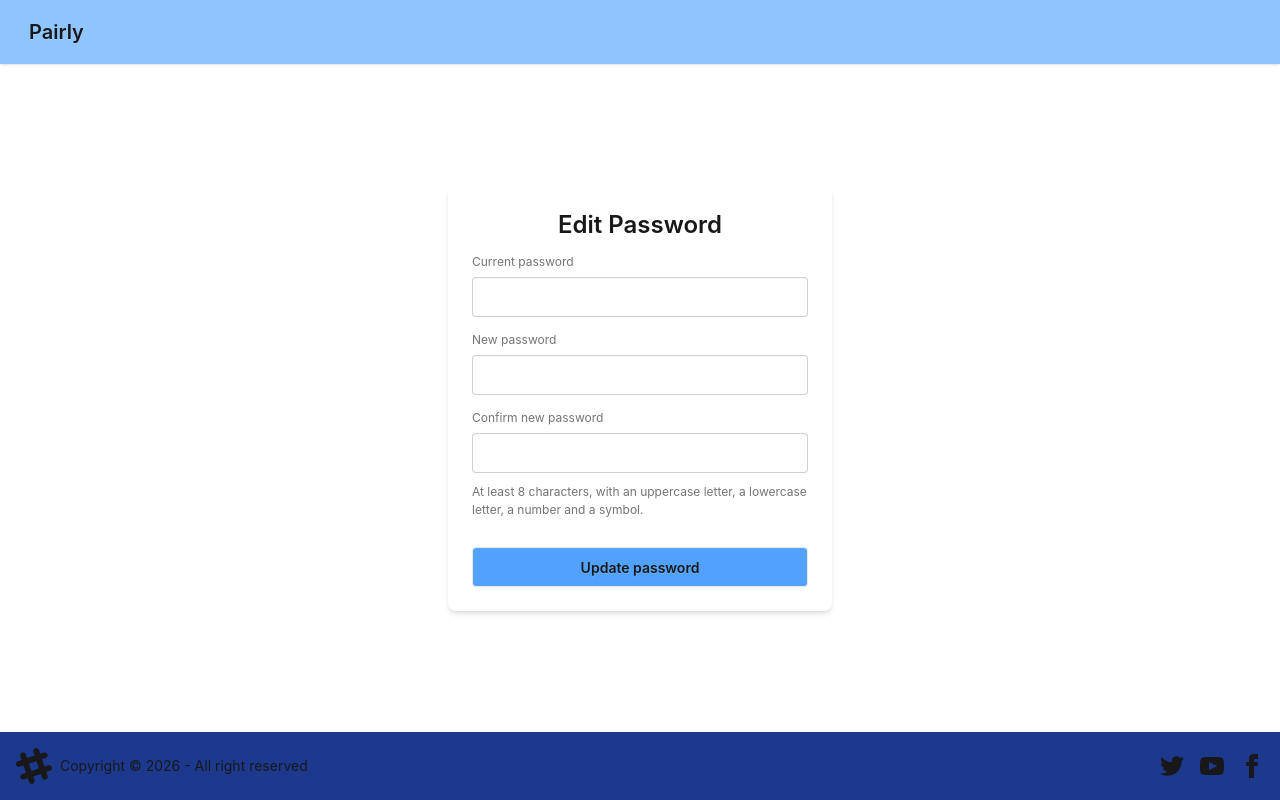
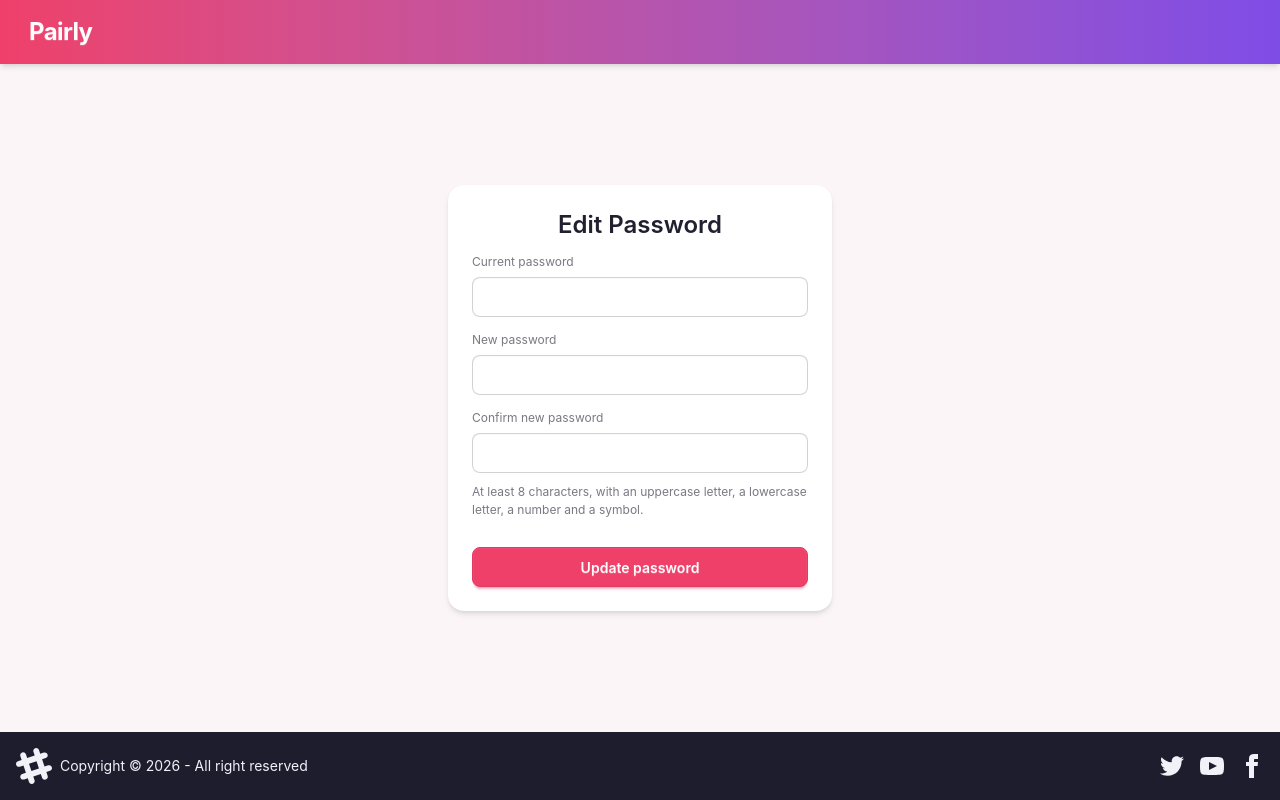
Before and after one commit to sskadaliG/pairly-web, a React (Vite) app: page /profile/password in a window 1280 px wide. Built offline with nearby package versions, Linux system fonts and the light colour scheme; no server answers.

Commit message:
Add custom Pairly theme with rose and violet colors
- Define a pairly daisyUI theme in index.css
- Replace hard-coded blue colors with theme colors (btn-primary, bg-neutral, gradients)
- Use a gradient navbar with a white logo and a tinted page background

```diff
--- a/src/components/Body.jsx
+++ b/src/components/Body.jsx
@@ -7,7 +7,7 @@ const Body = () => {
   useFetchUser();
 
   return (
-    <div className="flex min-h-screen flex-col">
+    <div className="flex min-h-screen flex-col bg-base-200">
       <NavBar />
       <main className="flex flex-1 flex-col">
         <Outlet />
--- a/src/components/EditPassword.jsx
+++ b/src/components/EditPassword.jsx
@@ -86,7 +86,7 @@ const EditPassword = () => {
 
           <div className="card-actions mt-4">
             <button
-              className="btn w-full bg-blue-400 hover:bg-blue-500"
+              className="btn btn-primary w-full"
               onClick={savePassword}
             >
               Update password
--- a/src/components/EditProfile.jsx
+++ b/src/components/EditProfile.jsx
@@ -127,7 +127,7 @@ const EditProfile = ({ user }) => {
 
           <div className="card-actions mt-4">
             <button
-              className="btn w-full bg-blue-400 hover:bg-blue-500"
+              className="btn btn-primary w-full"
               onClick={saveProfile}
             >
               Save profile
--- a/src/components/Feed.jsx
+++ b/src/components/Feed.jsx
@@ -79,7 +79,7 @@ const Feed = () => {
           Ignore
         </button>
         <button
-          className="btn bg-blue-400 hover:bg-blue-500"
+          className="btn btn-primary"
           disabled={sending}
           onClick={() => handleSendRequest("interested", feed[0]._id)}
         >
--- a/src/components/Footer.jsx
+++ b/src/components/Footer.jsx
@@ -1,7 +1,7 @@
 const Footer = () => {
   return (
     <div>
-      <footer className="footer sm:footer-horizontal bg-blue-900 items-center p-4">
+      <footer className="footer sm:footer-horizontal bg-neutral text-neutral-content items-center p-4">
         <aside className="grid-flow-col items-center">
           <svg
             width="36"
--- a/src/components/Login.jsx
+++ b/src/components/Login.jsx
@@ -108,7 +108,7 @@ const Login = () => {
           <div className="card-actions mt-4">
             <button
               type="submit"
-              className="btn w-full bg-blue-400 hover:bg-blue-500"
+              className="btn btn-primary w-full"
               disabled={loading}
             >
               {loading && <span className="loading loading-spinner"></span>}
--- a/src/components/NavBar.jsx
+++ b/src/components/NavBar.jsx
@@ -31,9 +31,12 @@ const NavBar = () => {
   };
 
   return (
-    <div className="navbar bg-blue-300 shadow-sm">
+    <div className="navbar bg-linear-to-r from-primary to-secondary text-primary-content shadow-md">
       <div className="flex-1">
-        <Link to="/" className="btn btn-ghost text-xl ml-1">
+        <Link
+          to="/"
+          className="btn btn-ghost ml-1 text-2xl font-bold tracking-tight text-primary-content"
+        >
           Pairly
         </Link>
       </div>
@@ -54,14 +57,14 @@ const NavBar = () => {
                   <img alt="User photo" src={user.photoURL} />
                 </div>
               ) : (
-                <div className="w-10 rounded-full bg-blue-600 text-white">
+                <div className="w-10 rounded-full bg-base-100 text-primary">
                   <span className="text-lg">{getInitial(user.firstName)}</span>
                 </div>
               )}
             </div>
             <ul
               tabIndex={-1}
-              className="menu menu-sm dropdown-content bg-base-100 rounded-box z-1 mt-3 w-52 p-2 shadow"
+              className="menu menu-sm dropdown-content bg-base-100 text-base-content rounded-box z-1 mt-3 w-52 p-2 shadow"
             >
               <li>
                 <Link to="/profile" onClick={closeDropdown}>
--- a/src/components/Requests.jsx
+++ b/src/components/Requests.jsx
@@ -90,7 +90,7 @@ const Requests = () => {
                 Reject
               </button>
               <button
-                className="btn bg-blue-400 hover:bg-blue-500"
+                className="btn btn-primary"
                 disabled={reviewingId === request._id}
                 onClick={() => reviewRequest("accepted", request._id)}
               >
--- a/src/components/UserCard.jsx
+++ b/src/components/UserCard.jsx
@@ -13,7 +13,7 @@ const UserCard = ({ user, children }) => {
             alt={firstName + " " + lastName}
           />
         ) : (
-          <div className="flex h-80 w-full items-center justify-center bg-blue-200 text-9xl font-semibold text-blue-700">
+          <div className="flex h-80 w-full items-center justify-center bg-linear-to-br from-primary to-secondary text-9xl font-semibold text-primary-content">
             {getInitial(firstName)}
           </div>
         )}
--- a/src/index.css
+++ b/src/index.css
@@ -1,4 +1,44 @@
 @import "tailwindcss";
 @plugin "daisyui" {
-  themes: light --default;
+  themes: false;
 }
+
+/* Pairly's own theme: rose and violet brand colors on soft, warm backgrounds */
+@plugin "daisyui/theme" {
+  name: "pairly";
+  default: true;
+  prefersdark: false;
+  color-scheme: light;
+
+  --color-base-100: oklch(100% 0 0);
+  --color-base-200: oklch(97.5% 0.008 350);
+  --color-base-300: oklch(93% 0.014 350);
+  --color-base-content: oklch(25% 0.03 285);
+
+  --color-primary: oklch(64% 0.21 12);
+  --color-primary-content: oklch(99% 0 0);
+  --color-secondary: oklch(56% 0.22 293);
+  --color-secondary-content: oklch(99% 0 0);
+  --color-accent: oklch(80% 0.15 70);
+  --color-accent-content: oklch(25% 0.05 70);
+  --color-neutral: oklch(24% 0.03 285);
+  --color-neutral-content: oklch(96% 0.01 285);
+
+  --color-info: oklch(70% 0.14 230);
+  --color-info-content: oklch(20% 0.05 230);
+  --color-success: oklch(70% 0.15 155);
+  --color-success-content: oklch(20% 0.05 155);
+  --color-warning: oklch(80% 0.16 80);
+  --color-warning-content: oklch(25% 0.05 80);
+  --color-error: oklch(62% 0.22 25);
+  --color-error-content: oklch(99% 0 0);
+
+  --radius-selector: 1rem;
+  --radius-field: 0.5rem;
+  --radius-box: 1rem;
+  --size-selector: 0.25rem;
+  --size-field: 0.25rem;
+  --border: 1px;
+  --depth: 1;
+  --noise: 0;
+}
```
